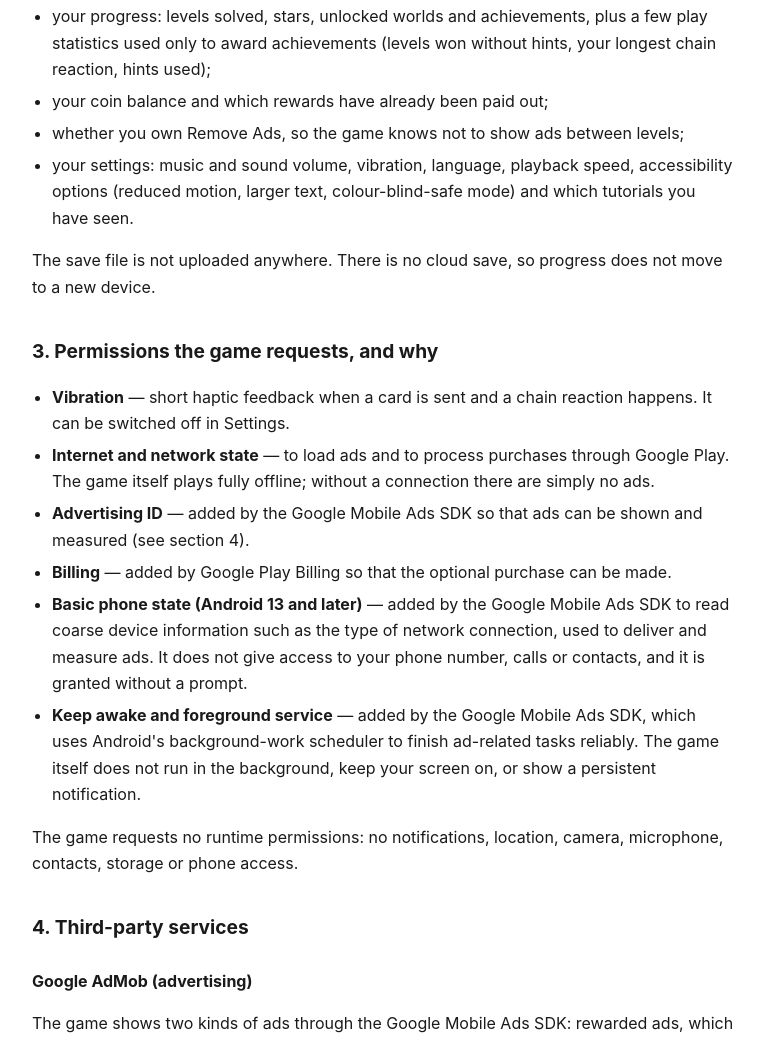
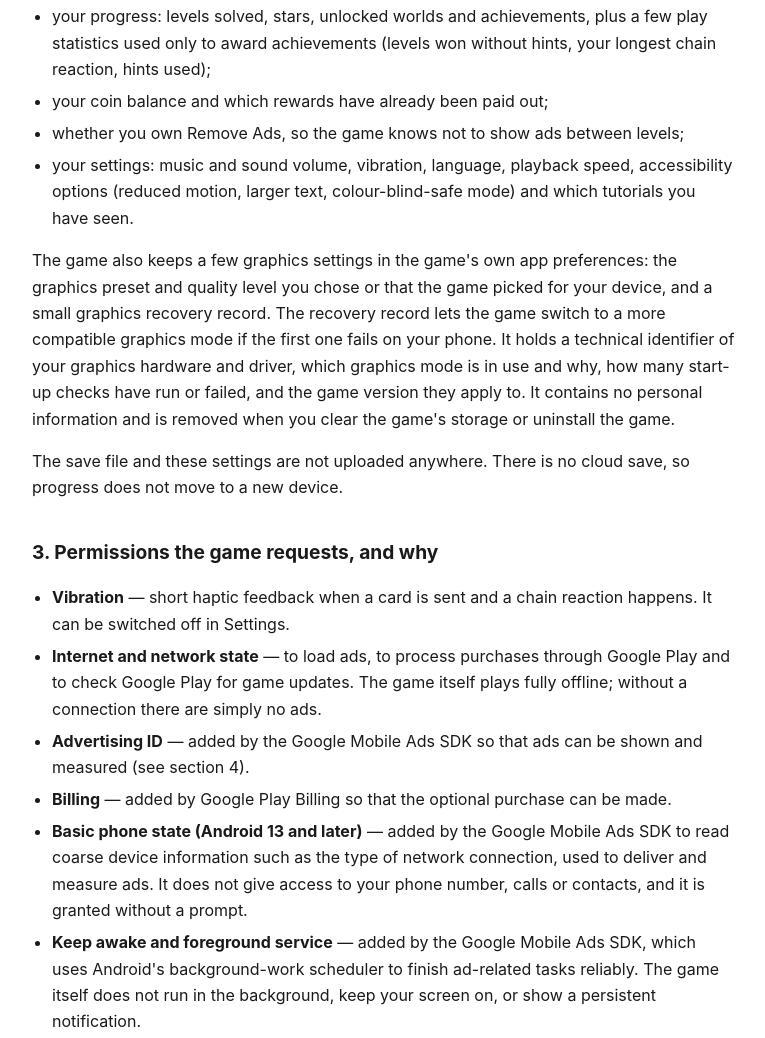
Before and after one commit to siddharthpattnaik/siddharthpattnaik.github.io, a plain HTML site: page legal/notificationdomino/privacy-android.html in a window 1280 px wide. Shown: the part 988-2026 px from the top of the page, without its empty margins (256-1021 px from the left). Drawn offline with Linux system fonts and the light colour scheme.

Commit message:
Legal: Notification Domino privacy covers Play in-app updates and local graphics recovery data
Co-Authored-By: Claude Opus 5.5 <noreply@anthropic.com>

```diff
--- a/legal/notificationdomino/privacy-android.html
+++ b/legal/notificationdomino/privacy-android.html
@@ -10,7 +10,7 @@
 
 <h1>Privacy Policy for Notification Domino (Android)</h1>
 <p class="meta">Application ID: <code>in.spattnaik.notificationdomino</code> (Android)<br>
-Last updated: 27 November 2026<br>
+Last updated: 28 November 2026<br>
 See also: <a href="terms.html">Terms of Use</a></p>
 
 <p>Notification Domino ("the game") is a puzzle game made by Siddharth Pattnaik ("I", "me"), in
@@ -48,15 +48,22 @@ storage or uninstall the game. It contains:</p>
       options (reduced motion, larger text, colour-blind-safe mode) and which tutorials you have
       seen.</li>
 </ul>
-<p>The save file is not uploaded anywhere. There is no cloud save, so progress does not move to a
-new device.</p>
+<p>The game also keeps a few graphics settings in the game's own app preferences: the graphics
+preset and quality level you chose or that the game picked for your device, and a small graphics
+recovery record. The recovery record lets the game switch to a more compatible graphics mode if
+the first one fails on your phone. It holds a technical identifier of your graphics hardware and
+driver, which graphics mode is in use and why, how many start-up checks have run or failed, and
+the game version they apply to. It contains no personal information and is removed when you clear
+the game's storage or uninstall the game.</p>
+<p>The save file and these settings are not uploaded anywhere. There is no cloud save, so progress
+does not move to a new device.</p>
 
 <h2>3. Permissions the game requests, and why</h2>
 <ul>
   <li><strong>Vibration</strong> — short haptic feedback when a card is sent and a chain reaction
       happens. It can be switched off in Settings.</li>
-  <li><strong>Internet and network state</strong> — to load ads and to process purchases through
-      Google Play. The game itself plays fully offline; without a connection there are simply no
+  <li><strong>Internet and network state</strong> — to load ads, to process purchases through
+      Google Play and to check Google Play for game updates. The game itself plays fully offline; without a connection there are simply no
       ads.</li>
   <li><strong>Advertising ID</strong> — added by the Google Mobile Ads SDK so that ads can be shown
       and measured (see section 4).</li>
@@ -103,6 +110,12 @@ sites or apps that use its services</a> and the
 library. Payment is handled entirely by Google: I never see your card or payment details. The game
 receives only what it needs to deliver the item: the product identifier, the order identifier and
 a purchase token.</p>
+
+<h3>Google Play in-app updates</h3>
+<p>When you open the game, it asks Google Play whether a newer version is available. If one is,
+the game may offer an optional download, which you can accept or decline, followed by a restart to
+install it. This check is handled by Google Play's update service on your device; no game data is
+sent to me.</p>
 
 <h3>Unity</h3>
 <p>The game is built with the Unity engine. Unity Analytics, Unity Ads and Unity cloud crash
```
